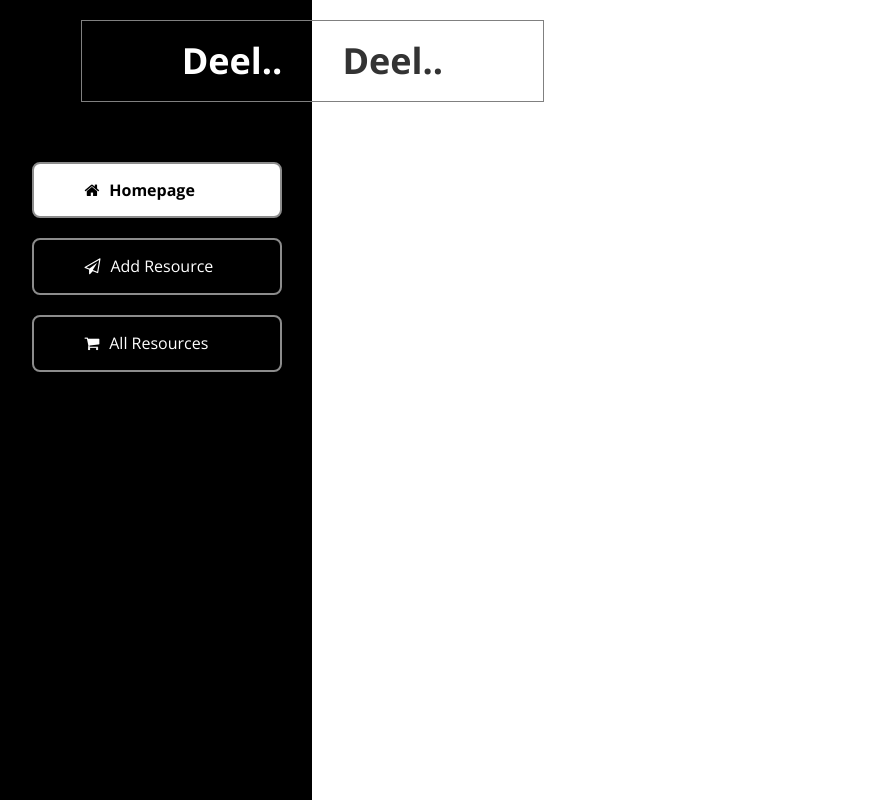
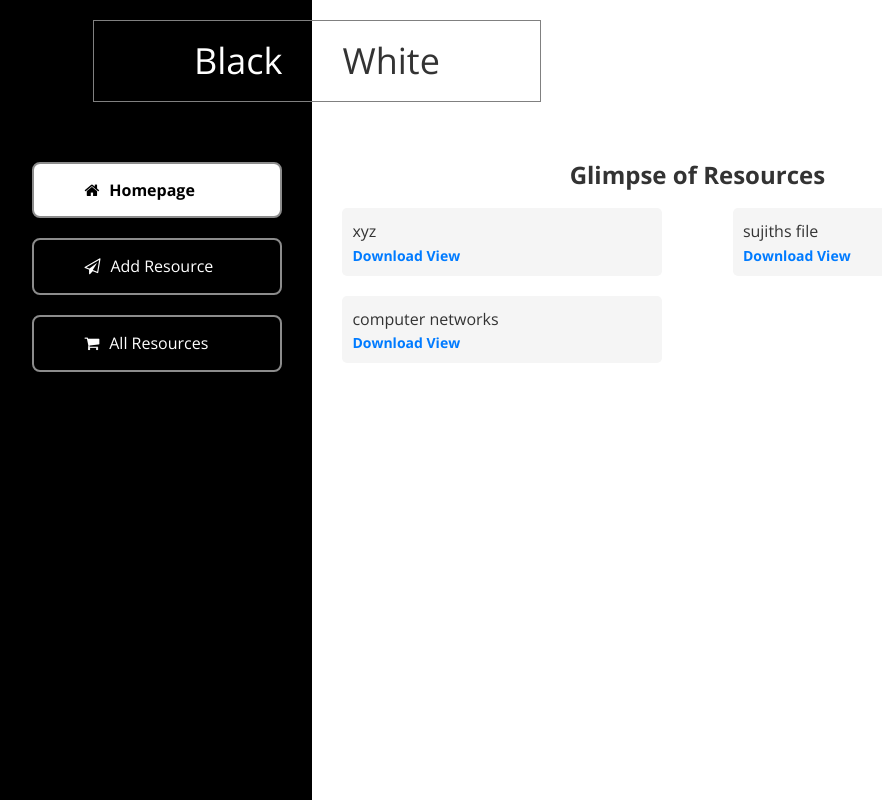
Before and after one commit to Bhanuu01/Web-Application, a Django app: page / in a window 1280 px wide. Shown: the whole page, without its empty margins (174-1056 px from the left). Run offline with Django 4.2, Linux system fonts and the light colour scheme; data comes from the database, SQL or seed files in the repository; both versions use the stored data as it was after the commit; some libraries are stand-ins or nearby versions.

Commit message:
modified code for easy accessibility

```diff
--- a/templates/index.html
+++ b/templates/index.html
@@ -1,85 +1,98 @@
 {% load static %}
 
 <!DOCTYPE html>
+<html lang="en">
+
 <head>
     <!-- templatemo 419 black white -->
     <!--
     Black White
     http://www.templatemo.com/preview/templatemo_419_black_white
     -->
-	<title>Black White HTML5 Template</title>
+    <meta charset="UTF-8">
+    <meta name="viewport" content="width=device-width, initial-scale=1.0">
+    <title>Products - Black White HTML5 Template</title>
     <meta name="keywords" content="" />
     <meta name="description" content="" />
-	<meta charset="UTF-8">
-	<meta name="viewport" content="width=device-width, initial-scale=1.0">
     <link href="http://fonts.googleapis.com/css?family=Open+Sans:300,400,700" rel="stylesheet" type="text/css">
     <link href="{% static 'css/bootstrap.min.css' %}" rel="stylesheet" type="text/css">
     <link href="{% static 'css/font-awesome.min.css' %}" rel="stylesheet" type="text/css">
     <link href="{% static 'css/templatemo_style.css' %}" rel="stylesheet" type="text/css">
+    <style>
+        /* Add custom styles for the files display */
+        .templatemo-header {
+            text-align: center;
+            font-size: 24px;
+            margin-bottom: 20px;
+        }
+
+        .file-container {
+            display: flex;
+            flex-wrap: wrap;
+            justify-content: space-between;
+        }
+
+        .file-item {
+            background-color: #f5f5f5;
+            padding: 10px;
+            margin-bottom: 20px;
+            width: 45%; /* Adjust the width as needed */
+            border-radius: 5px;
+        }
+
+        .file-description {
+            font-size: 16px;
+            margin: 5px 0;
+        }
+
+        .file-link {
+            color: #007bff;
+            text-decoration: none;
+            font-weight: bold;
+        }
+
+        .file-link:hover {
+            text-decoration: underline;
+        }
+    </style>
 </head>
+
 <body>
-	{% if data %}
-	<h5 style="text-align: center;">{{data}}</h5>
-	{% endif %}
     <div class="templatemo-logo visible-xs-block">
         <div class="col-lg-6 col-md-6 col-sm-6 col-xs-12 black-bg logo-left-container">
-			<h1 class="logo-left">Deel</h1>
+            <h1 class="logo-left">Black</h1>
         </div>
         <div class="col-lg-6 col-md-6 col-sm-6 col-xs-12 white-bg logo-right-container">
-			<h1 class="logo-right">Deel</h1>
+            <h1 class="logo-right">White</h1>
         </div>
     </div>
     <div class="templatemo-container">
         <div class="col-lg-6 col-md-6 col-sm-6 col-xs-12 black-bg left-container">
-			<h1 class="logo-left hidden-xs margin-bottom-60"><b>Deel..</b></h1>
+            <h1 class="logo-left hidden-xs margin-bottom-60">Black</h1>
             <div class="tm-left-inner-container">
                 <ul class="nav nav-stacked templatemo-nav">
-				  <!-- <li><a href="/" class="active"><i class="fa fa-home fa-medium"></i>Homepage</a></li>
-				  <li><a href="products.html"><i class="fa fa-shopping-cart fa-medium"></i>Products</a></li>
-				  <li><a href="services.html"><i class="fa fa-send-o fa-medium"></i>Services</a></li>
-				  <li><a href="testimonials.html"><i class="fa fa-comments-o fa-medium"></i>Testimonials</a></li>
-				  <li><a href="about.html"><i class="fa fa-gears fa-medium"></i>About Us</a></li>
-				  <li><a href="contact.html"><i class="fa fa-envelope-o fa-medium"></i>Contact</a></li> -->
                     <li><a href="/" class="active"><i class="fa fa-home fa-medium"></i>Homepage</a></li>
                     <li><a href="/services/"><i class="fa fa-send-o fa-medium"></i>Add Resource</a></li>
-				  <li><a href="/display/"><i class="fa fa-shopping-cart fa-medium"></i>All Resources</a></li>
+                    <li><a href="/display/" ><i class="fa fa-shopping-cart fa-medium"></i>All Resources</a></li>
                 </ul>
             </div>
         </div> <!-- left section -->
         <div class="col-lg-6 col-md-6 col-sm-6 col-xs-12 white-bg right-container">
-			<h1 class="logo-right hidden-xs margin-bottom-60"><b>Deel..</b></h1>
+            <h1 class="logo-right hidden-xs margin-bottom-60">White</h1>
             <div class="tm-right-inner-container">
-				<!-- <h1 class="templatemo-header">Black White HTML5 Template</h1>
-				<img src="{% static 'images/wooden-desk.jpg' %}" alt="Wooden Desk" class="img-thumbnail">
-				<article>
-					<h2>About this template</h2>
-					<p>Black White is <a href="#">free HTML5 template</a> by <span class="blue">template</span><span class="green">mo</span>. This is a responsive HTML5 template using Bootstrap. Credit goes to <a rel="nofollow" href="http://unsplash.com">Unsplash</a> for images. You can easily change icons by <a rel="nofollow" href="http://fontawesome.info/font-awesome-icon-world-map/">Font Awesome</a>. Example: <span class="green">&lt;i class=&quot;fa fa-video-camera&quot;&gt;&lt;/i&gt;</span> Cras bibendum porta purus feugiat scelerisque. Vestibulum varius nibh ut diam commodo, sed volutpat libero pretium. Nullam malesuada lacinia rhoncus. Nunc ut porta elit. Cras a ex enim. Etiam blandit sem vel lacinia interdum. Curabitur ut erat sed dui pulvinar tincidunt. Mauris vulputate dolor nibh, vel sodales urna eleifend id.
-					</p>
-					<a href="products.html" class="btn btn-warning">View Products</a>
-				</article>
-				<article>
-					<h2>Responsive layout</h2>
-					<p>Maecenas in arcu eget velit lobortis dictum. Donec venenatis, justo quis efficitur pharetra, ligula ante pellentesque purus, sit amet tincidunt mauris elit non est. Etiam auctor, dui ut vehicula convallis, leo purus gravida massa, sed aliquet dui tellus rhoncus magna. Lorem ipsum dolor sit amet, consectetur adipiscing elit. Phasellus porta lacus posuere, porta risus at, commodo lorem.
-                    <br><br>Proin commodo, ligula sed consectetur tempus, ante tortor sodales justo, ut iaculis elit orci in risus. Phasellus vestibulum lorem ut lacus vehicula, congue blandit orci vestibulum. In aliquam auctor mi nec lobortis. Fusce pellentesque erat id est rutrum consequat.</p>
-					<a href="services.html" class="btn btn-warning">View Services</a>
-				</article>
-				<article>
-					<h2>Mobile friendly</h2>
-					<p>Etiam aliquet risus purus, at bibendum libero tempus sit amet. Pellentesque imperdiet, erat in finibus volutpat, nisi dui mattis erat, eu elementum libero mauris lobortis odio. Ut at purus mollis, rutrum augue quis, sollicitudin massa. Integer neque augue, lobortis at leo at, blandit euismod nunc. Vivamus iaculis turpis at neque malesuada, ut tristique tortor viverra.</p>
-					<a href="about.html" class="btn btn-warning">Our Details</a>
-				</article> -->
-				<!-- <footer>
-					<p class="col-lg-6 col-md-6 col-sm-12 col-xs-12 templatemo-copyright">Copyright &copy; 2084 Your Company Name </p>
-					<p class="col-lg-6 col-md-6 col-sm-12 col-xs-12 templatemo-social">
-						<a href="#"><i class="fa fa-facebook fa-medium"></i></a>
-						<a href="#"><i class="fa fa-twitter fa-medium"></i></a>
-						<a href="#"><i class="fa fa-google-plus fa-medium"></i></a>
-						<a href="#"><i class="fa fa-youtube fa-medium"></i></a>
-						<a href="#"><i class="fa fa-linkedin fa-medium"></i></a>
-					</p>
-				</footer> -->
+                <h1 class="templatemo-header"> <b>Glimpse of Resources</b> </h1>
+                <div class="file-container">
+                    {% for i in dic %}
+                    <div class="file-item">
+                        <h6 class="file-description">{{ i.desc }}</h6>
+                        <a class="file-link" href="/media/{{ i.file }}" download="{{ i.file }}">Download</a>
+                        <a class="file-link" href="/media/{{ i.file }}" target="_blank">View</a>
+                    </div>
+                    {% endfor %}
+                </div>
             </div>
         </div> <!-- right section -->
     </div>
 </body>
+
 </html>
--- a/templates/products.html
+++ b/templates/products.html
@@ -80,12 +80,13 @@
         <div class="col-lg-6 col-md-6 col-sm-6 col-xs-12 white-bg right-container">
             <h1 class="logo-right hidden-xs margin-bottom-60">White</h1>
             <div class="tm-right-inner-container">
-                <h1 class="templatemo-header"> <b>Resources</b> </h1>
+                <h1 class="templatemo-header"> <b>Collection of Resources</b> </h1>
                 <div class="file-container">
                     {% for i in dic %}
                     <div class="file-item">
                         <h6 class="file-description">{{ i.desc }}</h6>
                         <a class="file-link" href="/media/{{ i.file }}" download="{{ i.file }}">Download</a>
+                        <a class="file-link" href="/media/{{ i.file }}" target="_blank">View</a>
                     </div>
                     {% endfor %}
                 </div>
--- a/webApp/views.py
+++ b/webApp/views.py
@@ -4,11 +4,32 @@ from .functions import handle_uploaded_file
 from .forms import UploadFileForm
 from django.http import HttpResponse
 from django.core.files.storage import FileSystemStorage
+import random
 
 # Create your views here.
 
 def home(request):
-    return render(request,'index.html')
+
+    reso = resource.objects.all()
+    k = 0
+    dic = []
+    for i in reso:
+        temp = dict()
+        temp['id'] = str(k)
+        temp['desc'] = i.desc
+        temp['file'] = str(i.img)
+        dic.append(temp)
+        # print(dic)
+        k += 1
+
+    # Shuffle the list of files
+    random.shuffle(dic)
+
+    # Get the first 6 files (or fewer if there are less than 6 files)
+    dic = dic[:6]
+
+    return render(request, 'index.html', {'dic' : dic})
+    # return render(request,'index.html')
 
 def login(request):
     return render(request,'login.html')
```
Also changed, not shown: db.sqlite3, media/pics/pics/12.png (added). Lines whose indentation alone changed are shown as unchanged.
